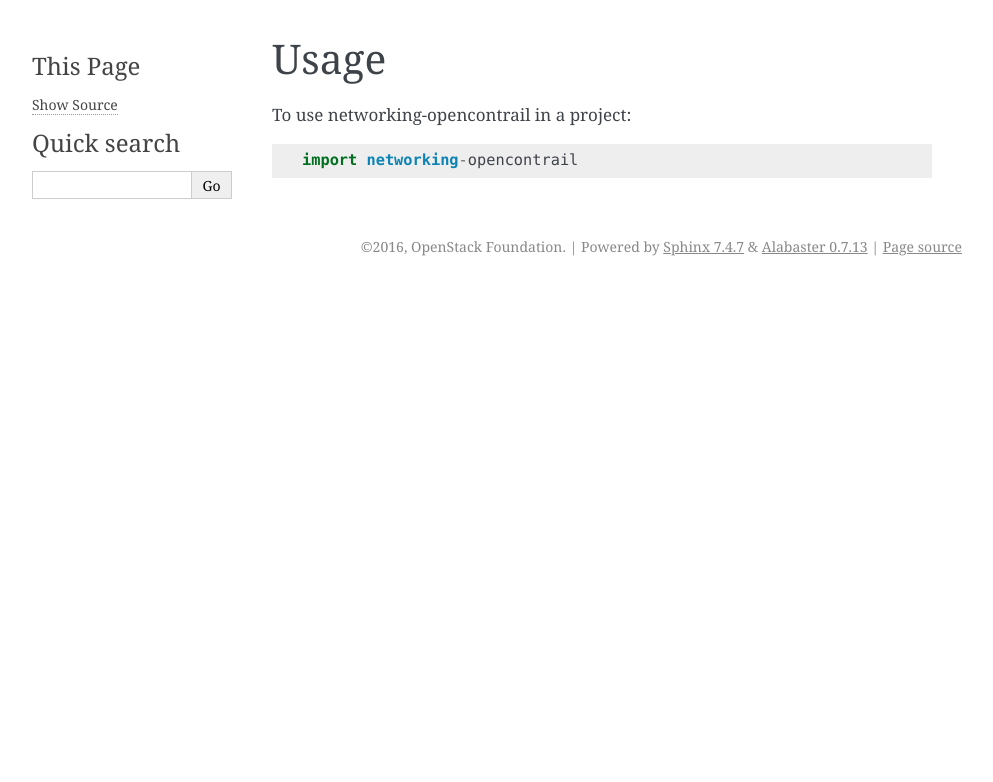
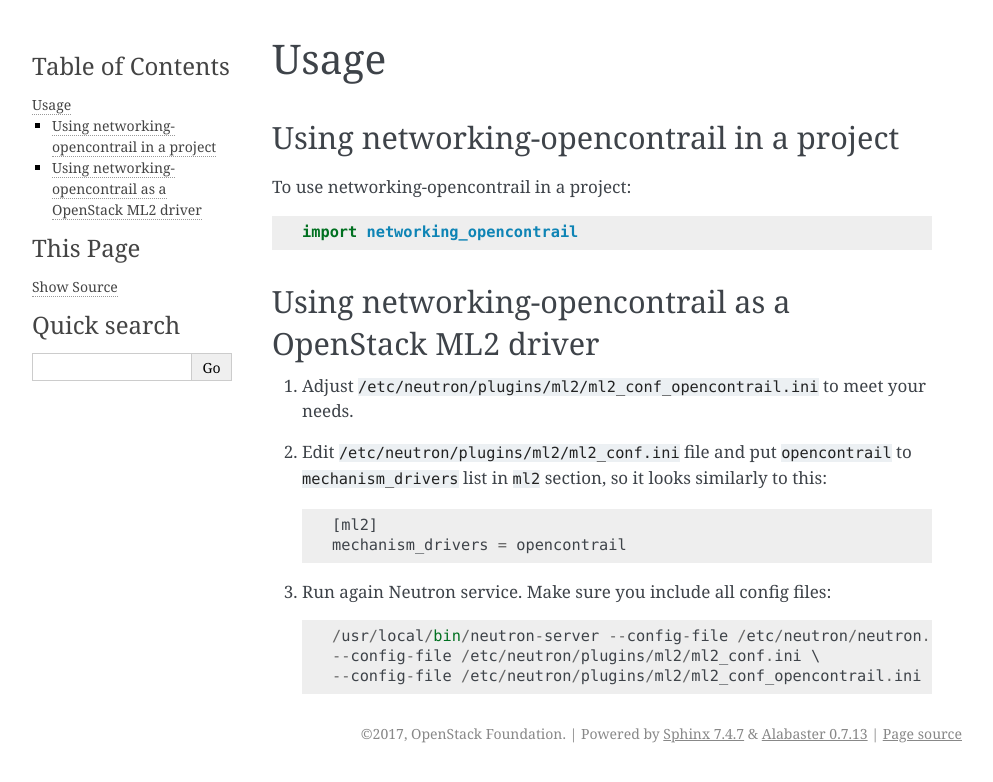
Before and after one commit to openstack-archive/networking-opencontrail, a Sphinx documentation site: the page built from doc/source/usage.rst, in a window 1280 px wide. Shown: the top 782 px of the page, without its empty margins (148-1141 px from the left). Built offline with Sphinx 7.4.7, drawn with Linux system fonts in a browser that asks for light colours.

Commit message:
Minor fixes in docs
Fixed typo in module name in usage.rst and added initial
instructions. Additionally made minor improvements to index.rst,
so now TOC is more logical.

Change-Id: Iffd73a7a4ebb8a1104ebe5f94888dcf8b91c2886

```diff
--- a/doc/source/conf.py
+++ b/doc/source/conf.py
@@ -22,8 +22,9 @@
 # extensions coming with Sphinx (named 'sphinx.ext.*') or your custom ones.
 extensions = [
     'sphinx.ext.autodoc',
-    #'sphinx.ext.intersphinx',
-    'oslosphinx'
+    # 'sphinx.ext.intersphinx',
+    'oslosphinx',
+    'sphinxcontrib.fulltoc',
 ]
 
 # autodoc generation is a bit aggressive and a nuisance when doing heavy
@@ -38,7 +39,7 @@
 
 # General information about the project.
 project = u'networking-opencontrail'
-copyright = u'2016, OpenStack Foundation'
+copyright = u'2017, OpenStack Foundation'
 
 # If true, '()' will be appended to :func: etc. cross-reference text.
 add_function_parentheses = True
@@ -72,4 +73,4 @@
 ]
 
 # Example configuration for intersphinx: refer to the Python standard library.
-#intersphinx_mapping = {'http://docs.python.org/': None}
+# intersphinx_mapping = {'http://docs.python.org/': None}
--- a/doc/source/index.rst
+++ b/doc/source/index.rst
@@ -3,15 +3,17 @@
    You can adapt this file completely to your liking, but it should at least
    contain the root `toctree` directive.
 
+===================================================
 Welcome to networking-opencontrail's documentation!
-========================================================
+===================================================
 
-Contents:
+Contents
+========
 
 .. toctree::
    :maxdepth: 2
 
-   readme
+   About networking-opencontrail <readme>
    installation
    usage
    contributing
--- a/doc/source/usage.rst
+++ b/doc/source/usage.rst
@@ -2,6 +2,27 @@
 Usage
 ========
 
+Using networking-opencontrail in a project
+==========================================
+
 To use networking-opencontrail in a project::
 
-    import networking-opencontrail
+    import networking_opencontrail
+
+Using networking-opencontrail as a OpenStack ML2 driver
+=======================================================
+
+1. Adjust ``/etc/neutron/plugins/ml2/ml2_conf_opencontrail.ini`` to meet
+   your needs.
+2. Edit ``/etc/neutron/plugins/ml2/ml2_conf.ini`` file and put
+   ``opencontrail`` to ``mechanism_drivers`` list in ``ml2`` section, so it
+   looks similarly to this::
+
+    [ml2]
+    mechanism_drivers = opencontrail
+
+3. Run again Neutron service. Make sure you include all config files: ::
+
+    /usr/local/bin/neutron-server --config-file /etc/neutron/neutron.conf \
+    --config-file /etc/neutron/plugins/ml2/ml2_conf.ini \
+    --config-file /etc/neutron/plugins/ml2/ml2_conf_opencontrail.ini
--- a/test-requirements.txt
+++ b/test-requirements.txt
@@ -8,6 +8,7 @@
 mock>=2.0 # BSD
 python-subunit>=0.0.18 # Apache-2.0/BSD
 sphinx>=1.5.1 # BSD
+sphinxcontrib-fulltoc # Apache-2.0
 oslosphinx>=4.7.0 # Apache-2.0
 oslotest>=1.10.0 # Apache-2.0
 testrepository>=0.0.18  # Apache-2.0/BSD
```
